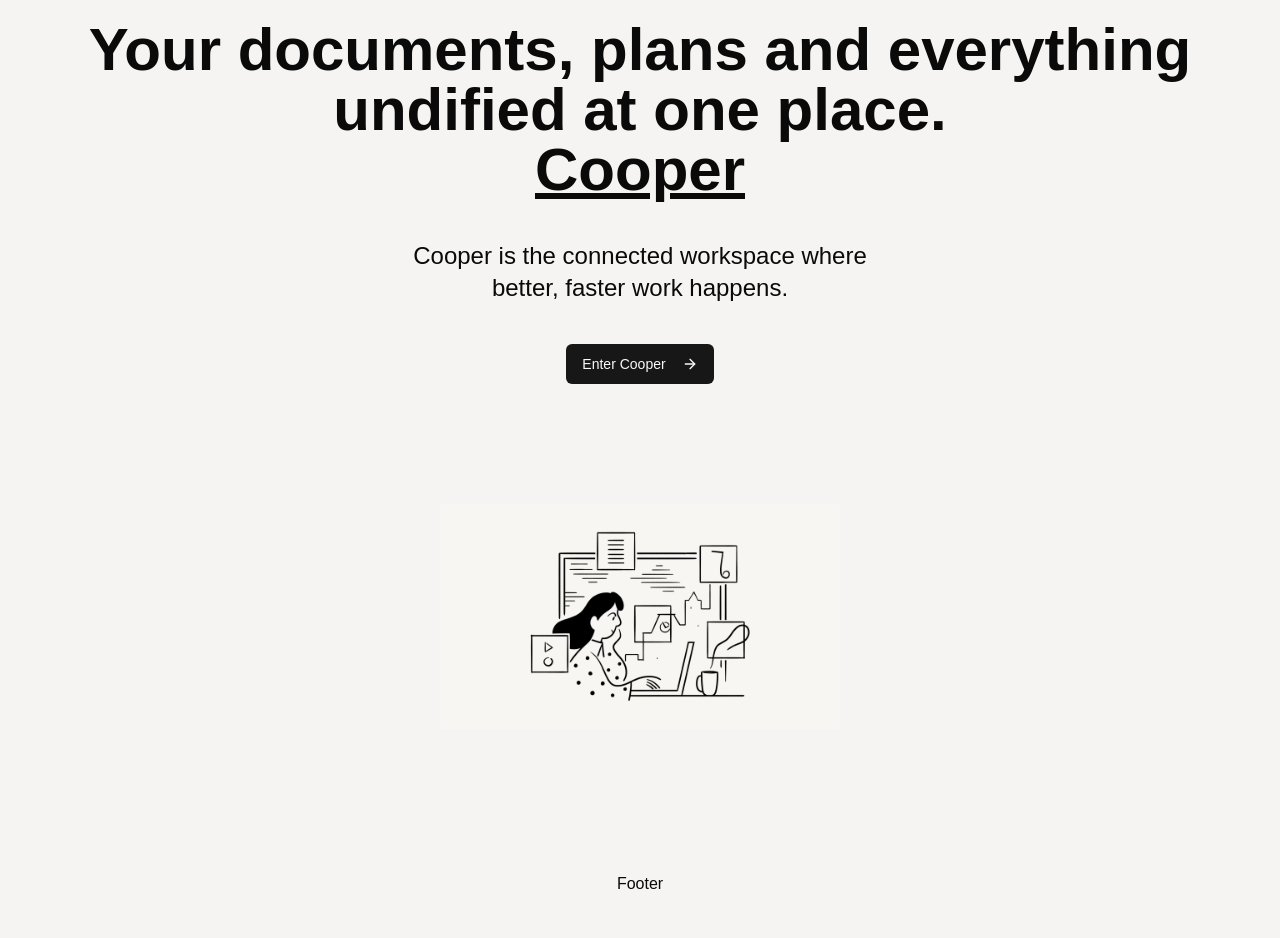
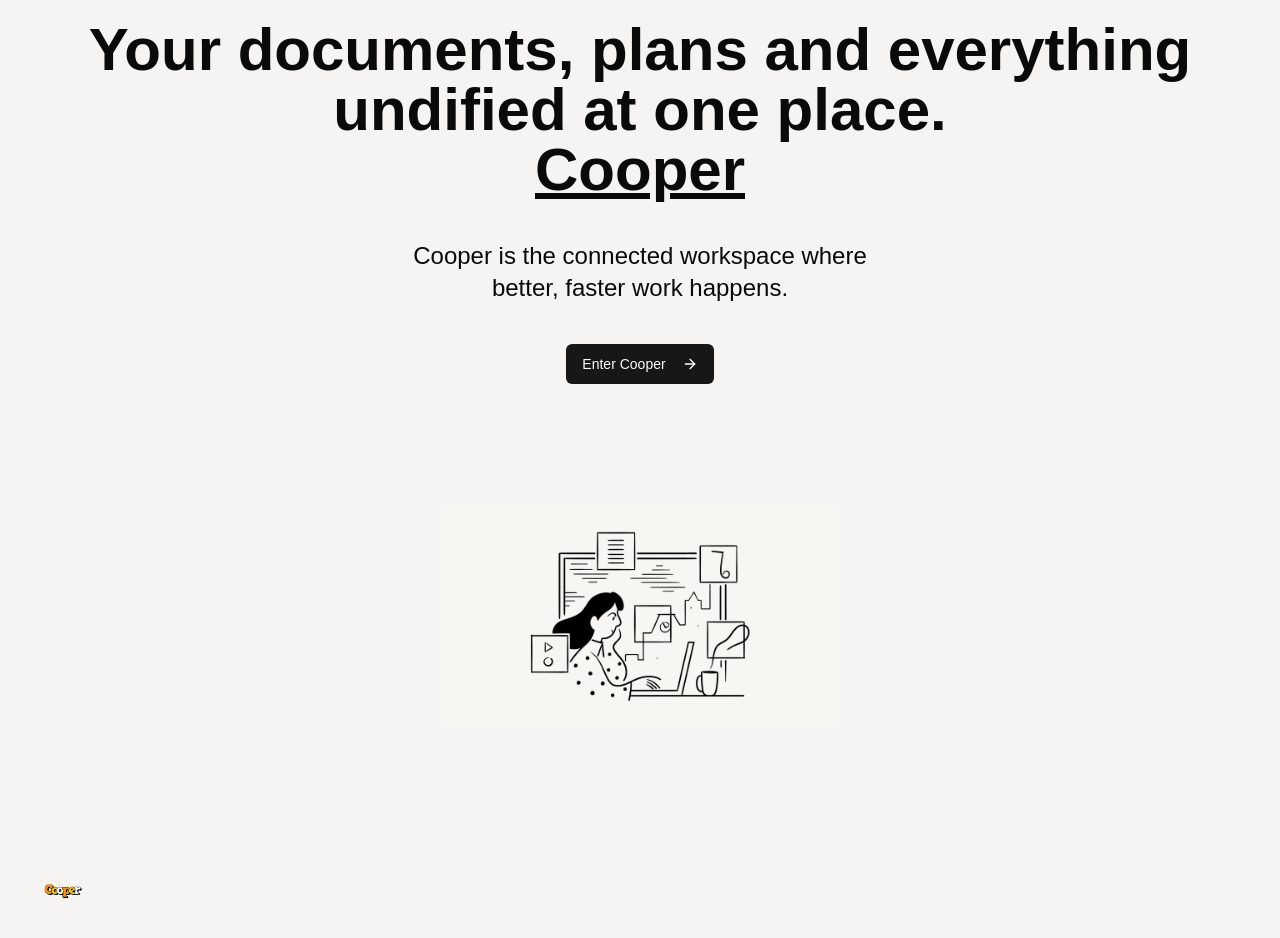
Before and after one commit to Arjun010011/sample, a Next.js app: page / in a window 1280 px wide. Shown: the top 938 px of the page. Built offline with nearby package versions, Linux system fonts and the light colour scheme.

Commit message:
started creating footer for the landing page

```diff
--- a/app/(marketing)/_components/footer.tsx
+++ b/app/(marketing)/_components/footer.tsx
@@ -1,7 +1,10 @@
+import { Logo } from "./logo";
+
 export const Footer = () => {
   return (
-    <div className=" flex items-center justify-center w-full p-6  z-50">
-      Footer
+    <div className=" flex items-center  w-full p-6  z-50">
+      <Logo />
+      <div className="ml-auto  w-full justify-between  md:justify-center"></div>
     </div>
   );
 };
--- /dev/null
+++ b/app/(marketing)/_components/logo.tsx
@@ -0,0 +1,14 @@
+import Image from "next/image";
+import { Poppins } from "next/font/google";
+import { cn } from "@/lib/utils";
+const font = Poppins({
+  subsets: ["latin"],
+  weight: ["400", "600"],
+});
+export const Logo = () => {
+  return (
+    <div className="hidden md:flex items-center  gap-x-2">
+      <Image src="/logo.png" height="40" width="40" alt="logo" />
+    </div>
+  );
+};
```
